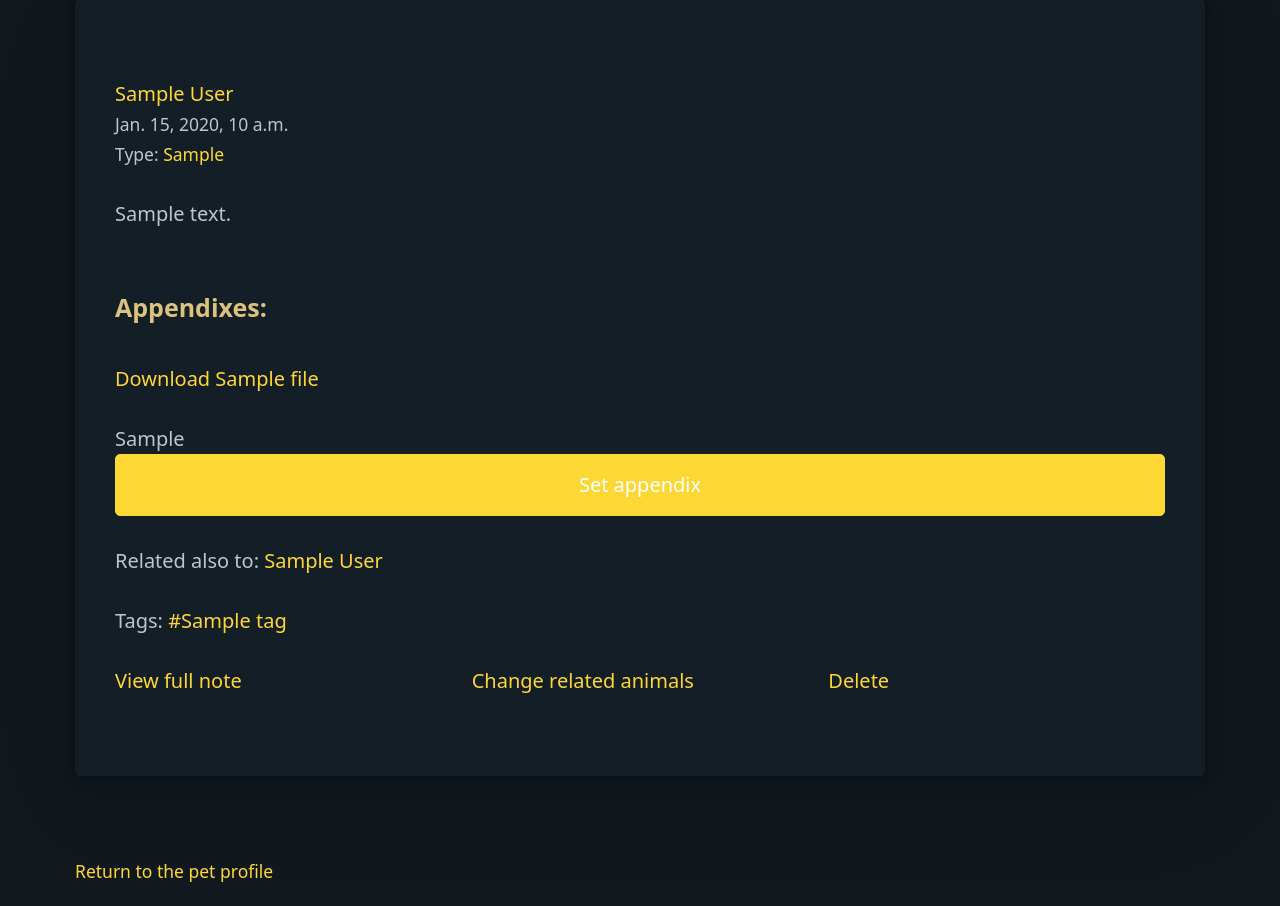
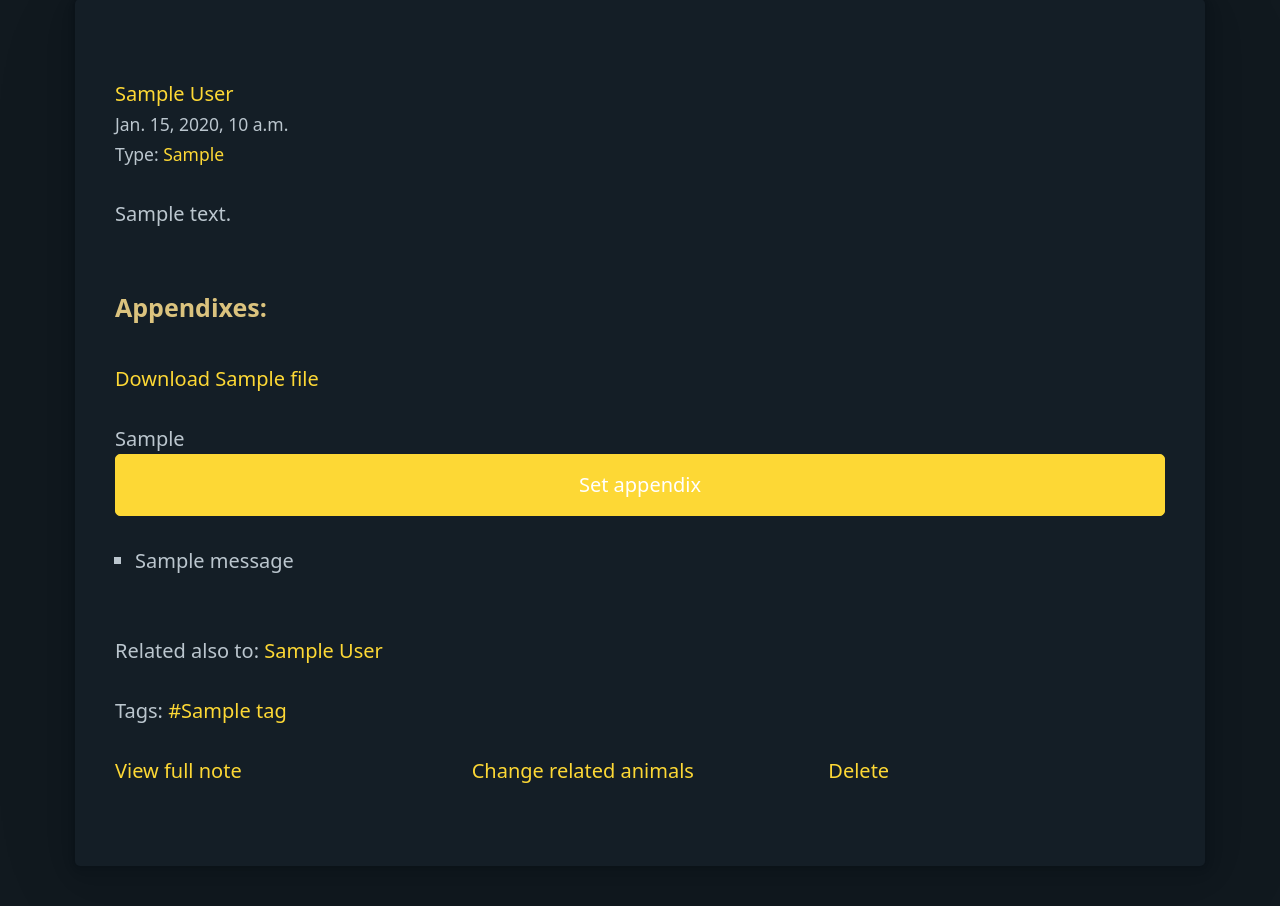
Before and after one commit to Cybernetic-Ransomware/Animals_Healthcare_Application, a Django app: template AHC_app/medical_notes/templates/medical_notes/full_timeline_of_notes.html in a window 1280 px wide. Shown: the part 441-1347 px from the top of the page. Run offline with Django 4.2, Linux system fonts and the light colour scheme; the template is opened without the code that fills it: most values are stand-ins (such as "Sample title", 1, 10 or a date in 2020); one stand-in notice (Sample message) is shown; style sheets or scripts are compiled from the project's sources; some libraries are stand-ins or nearby versions.

Commit message:
Fix: Error messages by failed appendix upload will be visible for users

```diff
--- a/AHC_app/AHC_app/settings.py
+++ b/AHC_app/AHC_app/settings.py
@@ -12,9 +12,7 @@ https://docs.djangoproject.com/en/4.2/ref/settings/
 import os
 from pathlib import Path
 
-from couchdb import Server
 from decouple import config
-
 
 # Build paths inside the project like this: BASE_DIR / 'subdir'.
 BASE_DIR = Path(__file__).resolve().parent.parent
@@ -105,7 +103,7 @@ DATABASES = {
     }
 }
 
-COUCH_CONNECTOR = config("COUCH_CONNECTOR"),
+COUCH_CONNECTOR = (config("COUCH_CONNECTOR"),)
 
 # Password validation
 # https://docs.djangoproject.com/en/4.2/ref/settings/#auth-password-validators
@@ -126,7 +124,6 @@ AUTH_PASSWORD_VALIDATORS = [
 ]
 
 LOGIN_REDIRECT_URL = "Homepage"
-
 LOGIN_URL = "login"
 
 
--- a/AHC_app/medical_notes/templates/medical_notes/full_timeline_of_notes.html
+++ b/AHC_app/medical_notes/templates/medical_notes/full_timeline_of_notes.html
@@ -32,7 +32,14 @@
                 {{ form.as_p }}
                 <button type="submit">Set appendix</button>
             </form>
-
+            {% if messages %}
+                <ul class="messages">
+                    {% for message in messages %}
+                        <li{% if message.tags %} class="{{ message.tags }}"{% endif %}>{{ message }}</li>
+                    {% endfor %}
+                </ul>
+            {% endif %}
+            <br>
 
         </div>
 
--- a/AHC_app/medical_notes/views/type_basic_note.py
+++ b/AHC_app/medical_notes/views/type_basic_note.py
@@ -1,4 +1,5 @@
 from animals.models import Animal as AnimalProfile
+from django.contrib import messages
 from django.contrib.auth.mixins import LoginRequiredMixin, UserPassesTestMixin
 from django.core.paginator import Paginator
 from django.db.models import Q
@@ -136,6 +137,8 @@ class FullTimelineOfNotes(LoginRequiredMixin, UserPassesTestMixin, ListView):
             form.save()
         else:
             print(form.errors)
+            for field, errors in form.errors.items():
+                messages.error(request, f"Failed to upload: {', '.join(errors)}")
 
         return redirect(request.path)
 
```
